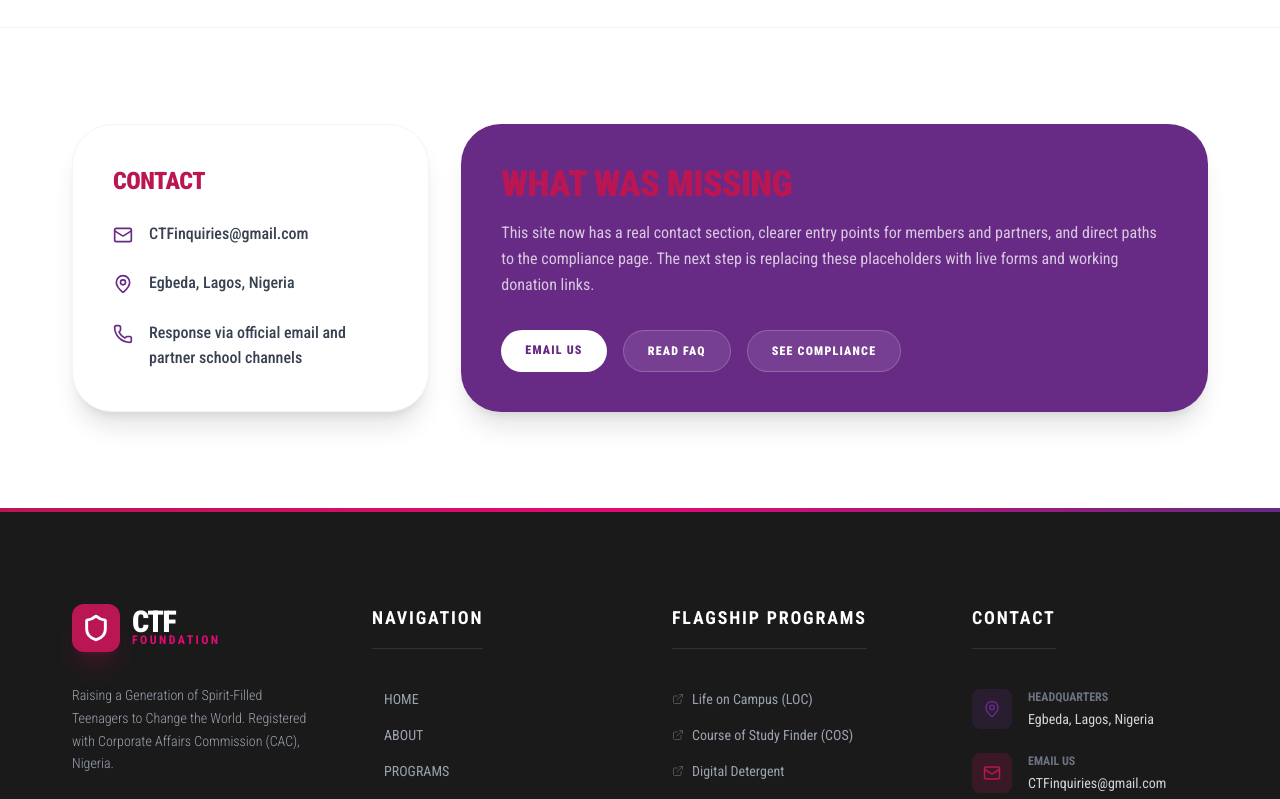
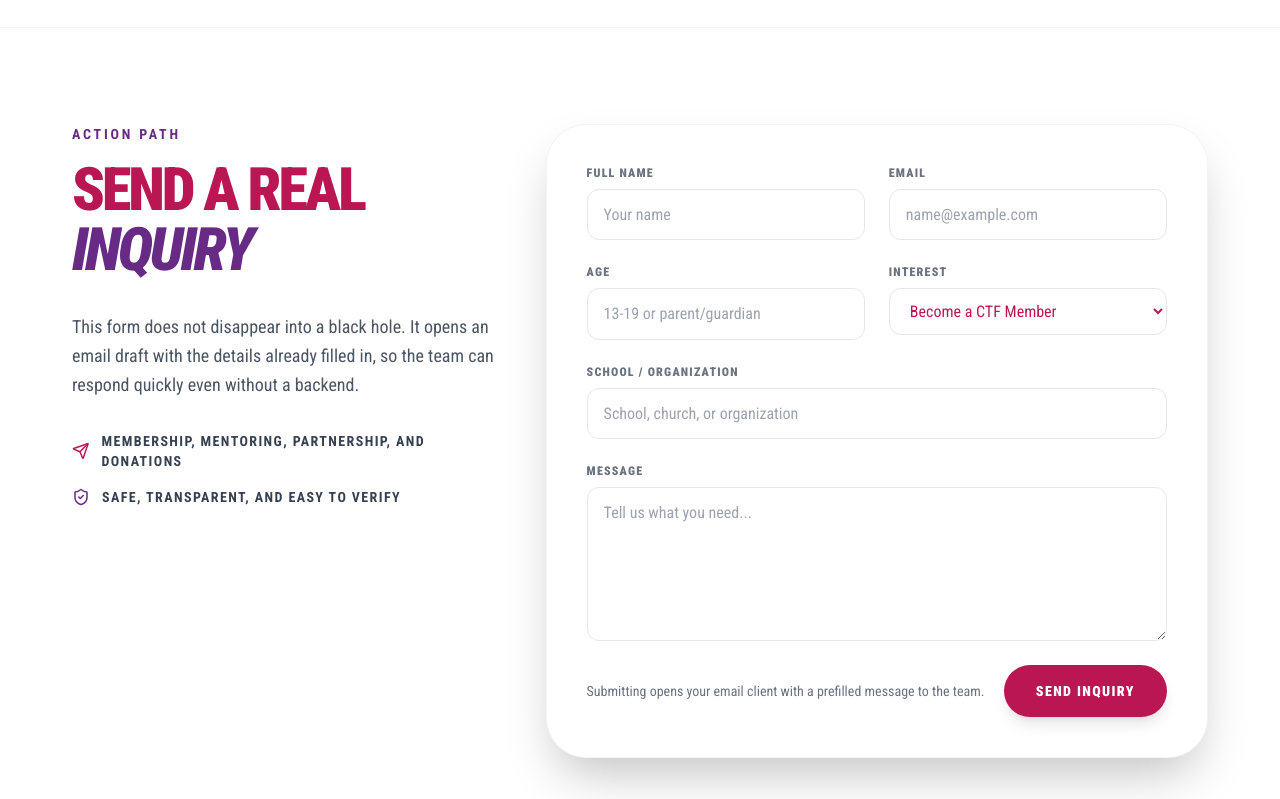
Before and after one commit to abcentech/CTF, a React (Vite) app: page /CTF/get-involved in a window 1280 px wide. Shown: the part 2600-3399 px from the top of the page. Built offline with nearby package versions, Linux system fonts and the light colour scheme.

Commit message:
docs: finalize get involved page contact section

```diff
--- a/src/pages/GetInvolved.jsx
+++ b/src/pages/GetInvolved.jsx
@@ -1,8 +1,17 @@
-import React from 'react';
+import React, { useState } from 'react';
 import { motion as Motion } from 'framer-motion';
-import { UserPlus, Handshake, Heart, MessageSquare, ArrowRight, ExternalLink, ShieldCheck, Mail, MapPin, Phone } from 'lucide-react';
+import { UserPlus, Handshake, Heart, MessageSquare, ArrowRight, ExternalLink, ShieldCheck, Mail, MapPin, Phone, Send } from 'lucide-react';
 
 const GetInvolved = () => {
+  const [form, setForm] = useState({
+    fullName: '',
+    email: '',
+    age: '',
+    interest: 'Become a CTF Member',
+    schoolOrOrg: '',
+    message: '',
+  });
+
   const pathways = [
     {
       id: 'member',
@@ -58,6 +67,20 @@ const GetInvolved = () => {
       title: 'text-ctf-pink',
       button: 'bg-ctf-pink hover:bg-ctf-purple',
     },
+  };
+
+  const handleChange = (event) => {
+    const { name, value } = event.target;
+    setForm((current) => ({ ...current, [name]: value }));
+  };
+
+  const handleSubmit = (event) => {
+    event.preventDefault();
+    const subject = encodeURIComponent(`CTF Inquiry: ${form.interest}`);
+    const body = encodeURIComponent(
+      `Full Name: ${form.fullName}\nEmail: ${form.email}\nAge: ${form.age}\nSchool / Organization: ${form.schoolOrOrg}\nInterest: ${form.interest}\n\nMessage:\n${form.message}`,
+    );
+    window.location.href = `mailto:CTFinquiries@gmail.com?subject=${subject}&body=${body}`;
   };
 
   return (
@@ -146,6 +169,112 @@ const GetInvolved = () => {
         </div>
       </section>
 
+      <section className="py-24 bg-card-bg border-t border-gray-100">
+        <div className="container">
+          <div className="grid lg:grid-cols-5 gap-12 items-start">
+            <div className="lg:col-span-2">
+              <h3 className="text-sm font-bold text-ctf-purple tracking-[0.2em] uppercase mb-4">Action Path</h3>
+              <h2 className="text-4xl md:text-6xl font-black text-ctf-crimson uppercase tracking-tighter leading-none mb-8">
+                Send a Real <span className="text-ctf-purple italic">Inquiry</span>
+              </h2>
+              <p className="text-lg text-gray-600 leading-relaxed mb-8">
+                This form does not disappear into a black hole. It opens an email draft with the details already filled in, so the team can respond quickly even without a backend.
+              </p>
+              <div className="space-y-4">
+                <div className="flex items-center gap-3 text-gray-700">
+                  <Send className="text-ctf-crimson" size={18} />
+                  <span className="text-sm font-bold uppercase tracking-widest">Membership, mentoring, partnership, and donations</span>
+                </div>
+                <div className="flex items-center gap-3 text-gray-700">
+                  <ShieldCheck className="text-ctf-purple" size={18} />
+                  <span className="text-sm font-bold uppercase tracking-widest">Safe, transparent, and easy to verify</span>
+                </div>
+              </div>
+            </div>
+            <form onSubmit={handleSubmit} className="lg:col-span-3 bg-white p-8 md:p-10 rounded-[40px] shadow-2xl border border-gray-100 grid md:grid-cols-2 gap-6">
+              <label className="flex flex-col gap-2">
+                <span className="text-xs font-black uppercase tracking-widest text-gray-500">Full Name</span>
+                <input
+                  type="text"
+                  name="fullName"
+                  value={form.fullName}
+                  onChange={handleChange}
+                  required
+                  className="px-4 py-3 rounded-xl border border-gray-200 focus:outline-none focus:ring-2 focus:ring-ctf-crimson/20"
+                  placeholder="Your name"
+                />
+              </label>
+              <label className="flex flex-col gap-2">
+                <span className="text-xs font-black uppercase tracking-widest text-gray-500">Email</span>
+                <input
+                  type="email"
+                  name="email"
+                  value={form.email}
+                  onChange={handleChange}
+                  required
+                  className="px-4 py-3 rounded-xl border border-gray-200 focus:outline-none focus:ring-2 focus:ring-ctf-crimson/20"
+                  placeholder="name@example.com"
+                />
+              </label>
+              <label className="flex flex-col gap-2">
+                <span className="text-xs font-black uppercase tracking-widest text-gray-500">Age</span>
+                <input
+                  type="text"
+                  name="age"
+                  value={form.age}
+                  onChange={handleChange}
+                  className="px-4 py-3 rounded-xl border border-gray-200 focus:outline-none focus:ring-2 focus:ring-ctf-crimson/20"
+                  placeholder="13-19 or parent/guardian"
+                />
+              </label>
+              <label className="flex flex-col gap-2">
+                <span className="text-xs font-black uppercase tracking-widest text-gray-500">Interest</span>
+                <select
+                  name="interest"
+                  value={form.interest}
+                  onChange={handleChange}
+                  className="px-4 py-3 rounded-xl border border-gray-200 focus:outline-none focus:ring-2 focus:ring-ctf-crimson/20 bg-white"
+                >
+                  <option>Become a CTF Member</option>
+                  <option>Request a Mentor</option>
+                  <option>Become a Partner</option>
+                  <option>Support / Donate</option>
+                </select>
+              </label>
+              <label className="flex flex-col gap-2 md:col-span-2">
+                <span className="text-xs font-black uppercase tracking-widest text-gray-500">School / Organization</span>
+                <input
+                  type="text"
+                  name="schoolOrOrg"
+                  value={form.schoolOrOrg}
+                  onChange={handleChange}
+                  className="px-4 py-3 rounded-xl border border-gray-200 focus:outline-none focus:ring-2 focus:ring-ctf-crimson/20"
+                  placeholder="School, church, or organization"
+                />
+              </label>
+              <label className="flex flex-col gap-2 md:col-span-2">
+                <span className="text-xs font-black uppercase tracking-widest text-gray-500">Message</span>
+                <textarea
+                  name="message"
+                  value={form.message}
+                  onChange={handleChange}
+                  required
+                  rows="5"
+                  className="px-4 py-3 rounded-xl border border-gray-200 focus:outline-none focus:ring-2 focus:ring-ctf-crimson/20 resize-y"
+                  placeholder="Tell us what you need..."
+                />
+              </label>
+              <div className="md:col-span-2 flex flex-col sm:flex-row gap-4 items-start sm:items-center justify-between">
+                <p className="text-sm text-gray-500">Submitting opens your email client with a prefilled message to the team.</p>
+                <button type="submit" className="px-8 py-4 bg-ctf-crimson text-white rounded-full font-black uppercase tracking-widest text-sm shadow-lg hover:bg-ctf-pink transition-colors">
+                  Send Inquiry
+                </button>
+              </div>
+            </form>
+          </div>
+        </div>
+      </section>
+
       <section id="contact" className="py-24 bg-bg border-t border-gray-100">
         <div className="container">
           <div className="grid lg:grid-cols-3 gap-8 items-stretch">
```
